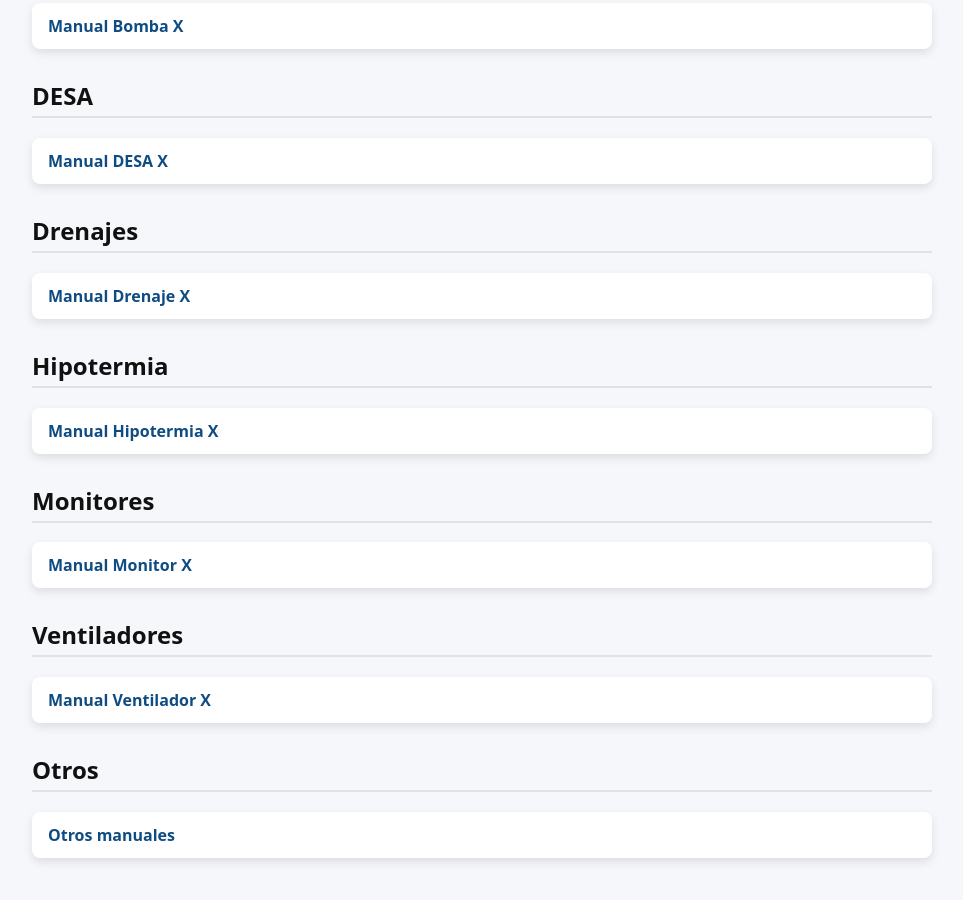
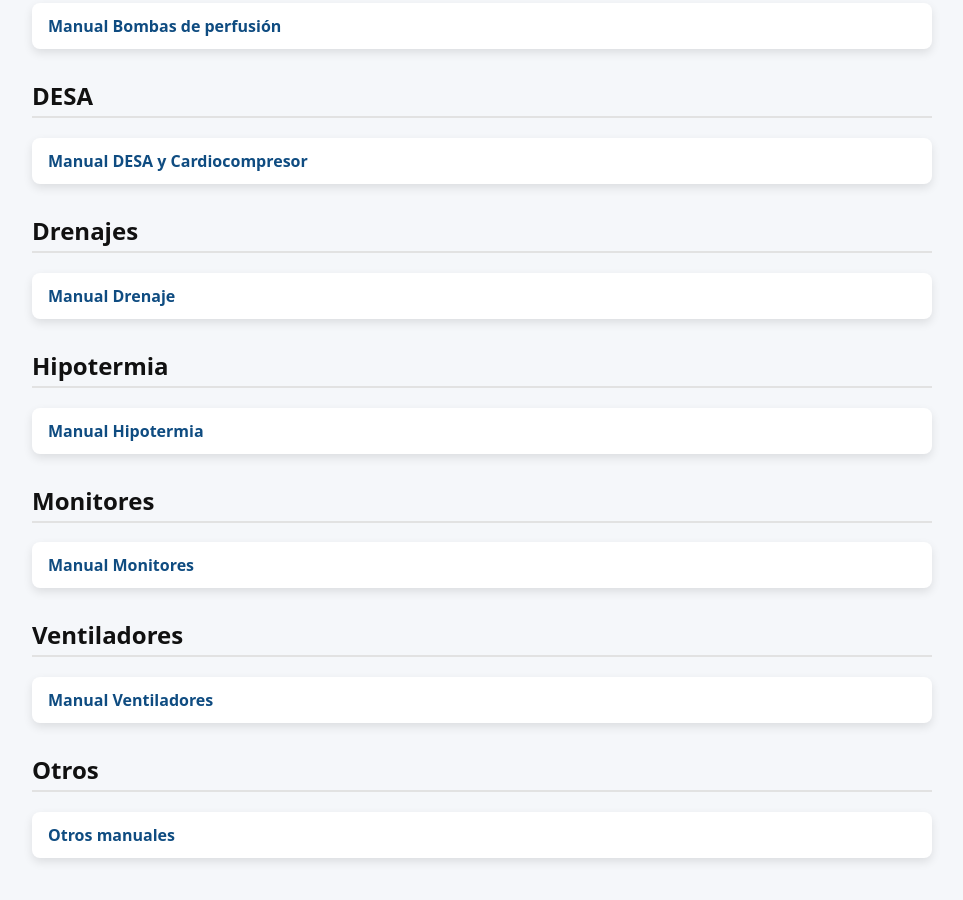
Before and after one commit to Donatelo13/Manuales-Equipos, a plain HTML site: page index.html in a window 1280 px wide. Shown: the part 260-1160 px from the top of the page, without its empty margins (158-1121 px from the left). Drawn offline with Linux system fonts and the light colour scheme.

Commit message:
Update and rename Manuales.html to index.html

```diff
--- a/Manuales.html
+++ b/index.html
@@ -50,32 +50,32 @@
 
   <h2>Bombas</h2>
   <div class="card">
-    <a href="Bombas/manual_bomba_x.pdf" target="_blank">Manual Bomba X</a>
+    <a href="Bombas/manual_bomba_x.pdf" target="_blank">Manual Bombas de perfusión</a>
   </div>
 
   <h2>DESA</h2>
   <div class="card">
-    <a href="DESA/manual_desa_x.pdf" target="_blank">Manual DESA X</a>
+    <a href="DESA/manual_desa_x.pdf" target="_blank">Manual DESA y Cardiocompresor</a>
   </div>
 
   <h2>Drenajes</h2>
   <div class="card">
-    <a href="Drenajes/manual_drenaje_x.pdf" target="_blank">Manual Drenaje X</a>
+    <a href="Drenajes/manual_drenaje_x.pdf" target="_blank">Manual Drenaje </a>
   </div>
 
   <h2>Hipotermia</h2>
   <div class="card">
-    <a href="Hipotermia/manual_hipotermia_x.pdf" target="_blank">Manual Hipotermia X</a>
+    <a href="Hipotermia/manual_hipotermia_x.pdf" target="_blank">Manual Hipotermia </a>
   </div>
 
   <h2>Monitores</h2>
   <div class="card">
-    <a href="Monitores/manual_monitor_x.pdf" target="_blank">Manual Monitor X</a>
+    <a href="Monitores/manual_monitor_x.pdf" target="_blank">Manual Monitores </a>
   </div>
 
   <h2>Ventiladores</h2>
   <div class="card">
-    <a href="Ventiladores/manual_ventilador_x.pdf" target="_blank">Manual Ventilador X</a>
+    <a href="Ventiladores/manual_ventilador_x.pdf" target="_blank">Manual Ventiladores </a>
   </div>
 
   <h2>Otros</h2>
```
